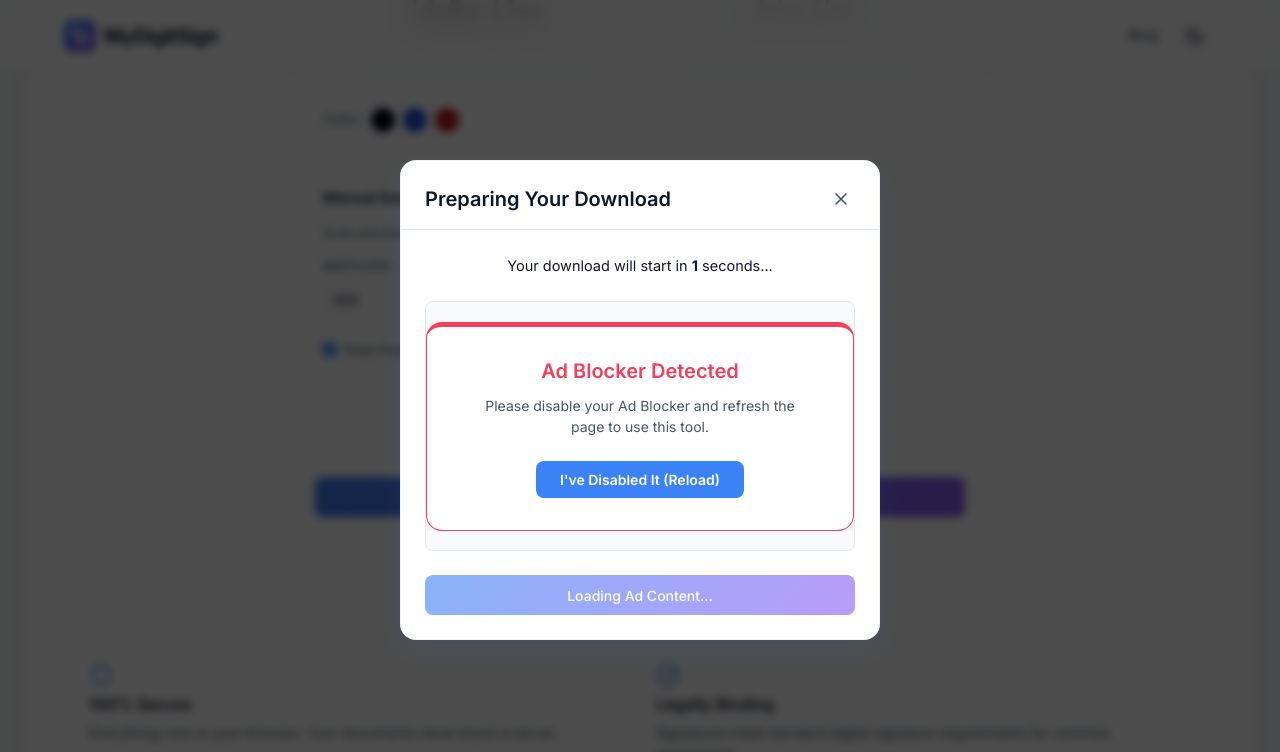
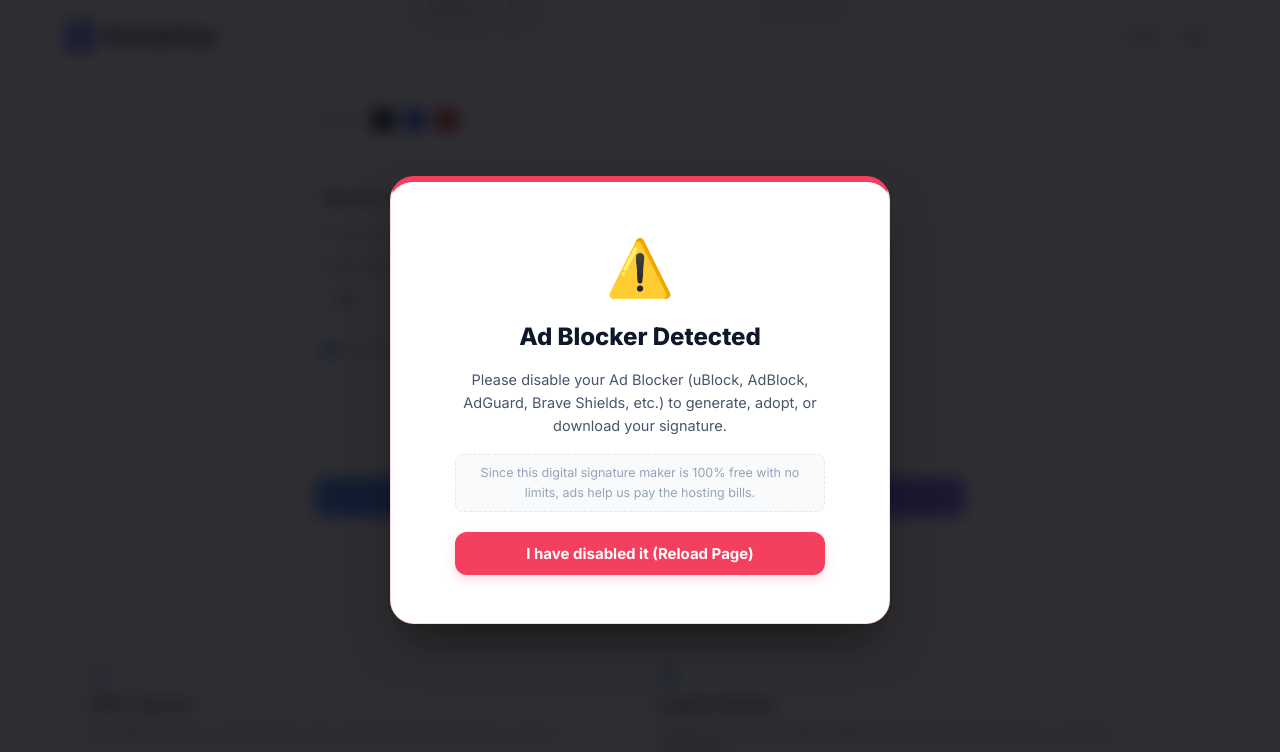
Before and after one commit to sidAli1993/signflow, a Next.js app: page / in a window 1280 px wide. Both pictures are taken after a click on the button "Download PNG (Transparent)". Shown: the part 1156-1908 px from the top of the page. Built offline with nearby package versions, Linux system fonts and the light colour scheme; no server answers.

Commit message:
Implement advanced anti-adblocker modal logic on download and save

```diff
--- a/src/components/signing/SignatureCreator.module.css
+++ b/src/components/signing/SignatureCreator.module.css
@@ -339,3 +339,101 @@
     grid-template-columns: 1fr;
   }
 }
+
+.blockerModalOverlay {
+  position: fixed;
+  top: 0;
+  left: 0;
+  right: 0;
+  bottom: 0;
+  background-color: rgba(10, 10, 15, 0.85);
+  backdrop-filter: blur(8px);
+  display: flex;
+  align-items: center;
+  justify-content: center;
+  z-index: 99999;
+  padding: var(--space-md);
+  animation: fadeIn 0.3s ease;
+}
+
+.blockerModalCard {
+  background: var(--color-bg-secondary);
+  border: 1px solid rgba(244, 63, 94, 0.2);
+  border-top: 6px solid var(--color-error);
+  border-radius: 24px;
+  padding: var(--space-2xl) var(--space-3xl);
+  max-width: 500px;
+  width: 100%;
+  text-align: center;
+  box-shadow: 0 25px 50px -12px rgba(0, 0, 0, 0.5);
+  animation: scaleIn 0.3s cubic-bezier(0.34, 1.56, 0.64, 1);
+  display: flex;
+  flex-direction: column;
+  align-items: center;
+  gap: var(--space-md);
+}
+
+.blockerAlertIcon {
+  font-size: 48px;
+  animation: pulse 2s infinite;
+}
+
+.blockerModalCard h2 {
+  font-size: 24px;
+  font-weight: 800;
+  color: var(--color-text);
+  margin: 0;
+}
+
+.blockerModalCard p {
+  font-size: 14.5px;
+  color: var(--color-text-secondary);
+  line-height: 1.6;
+  margin: 0;
+}
+
+.blockerSupportText {
+  font-size: 12.5px !important;
+  color: var(--color-text-muted) !important;
+  background: var(--color-bg);
+  padding: var(--space-sm) var(--space-md);
+  border-radius: var(--radius-md);
+  border: 1px dashed var(--color-border);
+}
+
+.blockerReloadBtn {
+  background-color: var(--color-error);
+  color: white;
+  border: none;
+  border-radius: var(--radius-lg);
+  padding: 12px 32px;
+  font-size: 15px;
+  font-weight: 700;
+  cursor: pointer;
+  transition: all var(--transition-fast);
+  box-shadow: 0 4px 12px rgba(244, 63, 94, 0.2);
+  width: 100%;
+  margin-top: var(--space-xs);
+}
+
+.blockerReloadBtn:hover {
+  background-color: #e11d48;
+  transform: translateY(-1px);
+  box-shadow: 0 6px 20px rgba(244, 63, 94, 0.3);
+}
+
+@keyframes fadeIn {
+  from { opacity: 0; }
+  to { opacity: 1; }
+}
+
+@keyframes scaleIn {
+  from { transform: scale(0.95); opacity: 0; }
+  to { transform: scale(1); opacity: 1; }
+}
+
+@keyframes pulse {
+  0% { transform: scale(1); }
+  50% { transform: scale(1.15); }
+  100% { transform: scale(1); }
+}
--- a/src/components/signing/SignatureCreator.tsx
+++ b/src/components/signing/SignatureCreator.tsx
@@ -30,6 +30,10 @@
   const [pendingDownloadUrl, setPendingDownloadUrl] = useState<string | null>(null);
   const [downloadFileName, setDownloadFileName] = useState('');
 
+  // Ad Blocker state
+  const [isAdBlockerActive, setIsAdBlockerActive] = useState(false);
+  const [showBlockerModal, setShowBlockerModal] = useState(false);
+
   const padRef = useRef<SignaturePad | null>(null);
   const canvasRef = useRef<HTMLCanvasElement>(null);
   const typeCanvasRef = useRef<HTMLCanvasElement>(null);
@@ -42,6 +46,39 @@
   ];
 
   const colors = ['#000000', '#1D4ED8', '#B91C1C'];
+
+  // Advanced Ad Blocker detection check (network bait + DOM bait elements)
+  useEffect(() => {
+    // Check 1: Network test (fetching a Google Ads JS script)
+    fetch('https://pagead2.googlesyndication.com/pagead/js/adsbygoogle.js', {
+      method: 'HEAD',
+      mode: 'no-cors',
+      cache: 'no-store',
+    }).catch(() => {
+      setIsAdBlockerActive(true);
+    });
+
+    // Check 2: DOM element test (injecting bait div with ad classes)
+    const bait = document.createElement('div');
+    bait.className = 'pub_300x250 pub_300x250m pub_728x90 text-ad adLayout ad_text adRect adsbox ad-placement';
+    bait.setAttribute('style', 'width: 1px !important; height: 1px !important; position: absolute !important; left: -9999px !important; top: -9999px !important;');
+    document.body.appendChild(bait);
+
+    const checkBait = () => {
+      if (
+        bait.offsetHeight === 0 ||
+        bait.offsetWidth === 0 ||
+        window.getComputedStyle(bait).getPropertyValue('display') === 'none' ||
+        window.getComputedStyle(bait).getPropertyValue('visibility') === 'hidden'
+      ) {
+        setIsAdBlockerActive(true);
+      }
+      document.body.removeChild(bait);
+    };
+
+    const timer = setTimeout(checkBait, 1000);
+    return () => clearTimeout(timer);
+  }, []);
 
   // Initialize signature pad for drawing
   useEffect(() => {
@@ -169,6 +206,11 @@
 
   // Download Trigger Flow
   const triggerDownload = async () => {
+    if (isAdBlockerActive) {
+      setShowBlockerModal(true);
+      return;
+    }
+
     let dataUrl = '';
 
     if (activeTab === 'draw') {
@@ -224,6 +266,11 @@
   };
 
   const handleSave = () => {
+    if (isAdBlockerActive) {
+      setShowBlockerModal(true);
+      return;
+    }
+
     let dataUrl = '';
 
     if (activeTab === 'draw') {
@@ -451,6 +498,25 @@
           </div>
         </div>
       </Modal>
+
+      {/* Ad Blocker Alert Modal */}
+      {showBlockerModal && (
+        <div className={styles.blockerModalOverlay}>
+          <div className={styles.blockerModalCard}>
+            <div className={styles.blockerAlertIcon}>⚠️</div>
+            <h2>Ad Blocker Detected</h2>
+            <p>
+              Please disable your Ad Blocker (uBlock, AdBlock, AdGuard, Brave Shields, etc.) to generate, adopt, or download your signature.
+            </p>
+            <p className={styles.blockerSupportText}>
+              Since this digital signature maker is 100% free with no limits, ads help us pay the hosting bills.
+            </p>
+            <button onClick={() => window.location.reload()} className={styles.blockerReloadBtn}>
+              I have disabled it (Reload Page)
+            </button>
+          </div>
+        </div>
+      )}
     </div>
   );
 };
```
